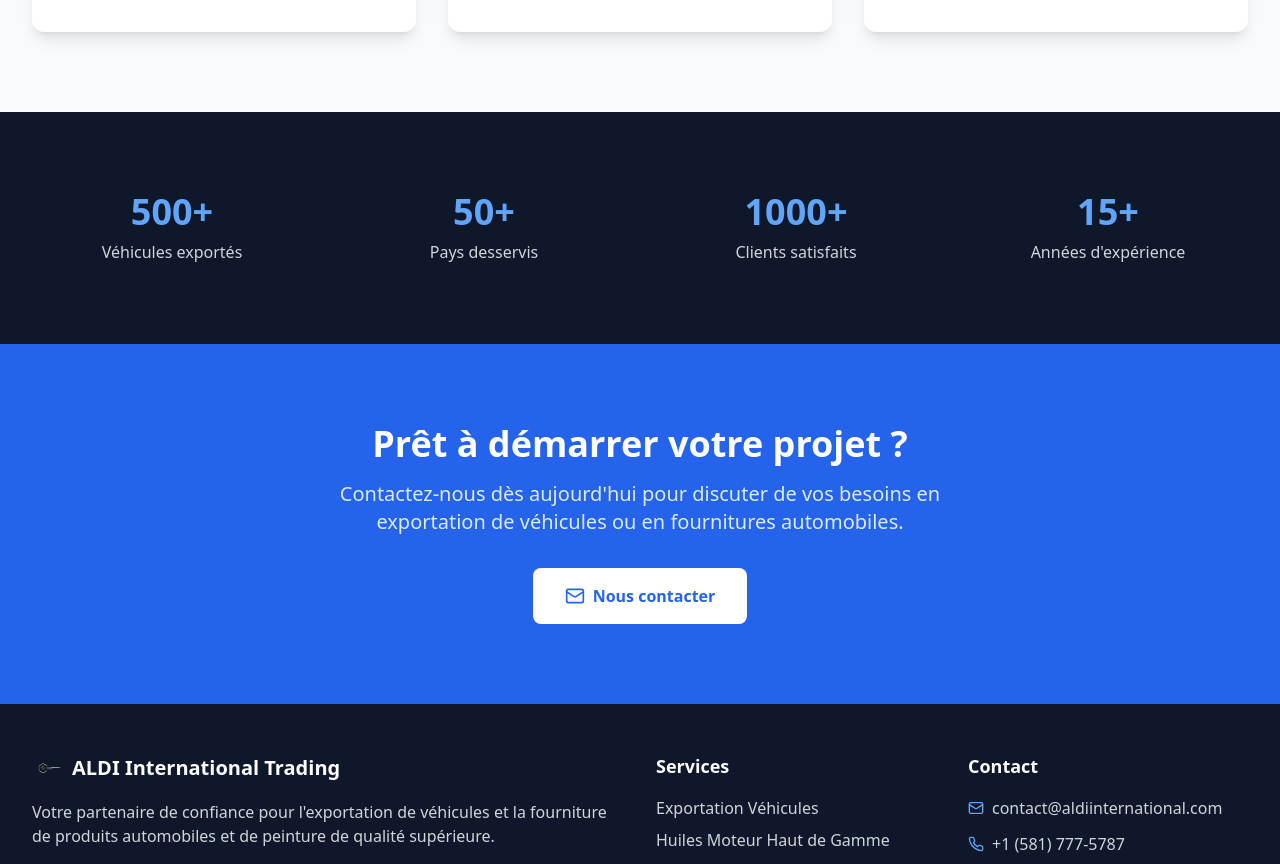
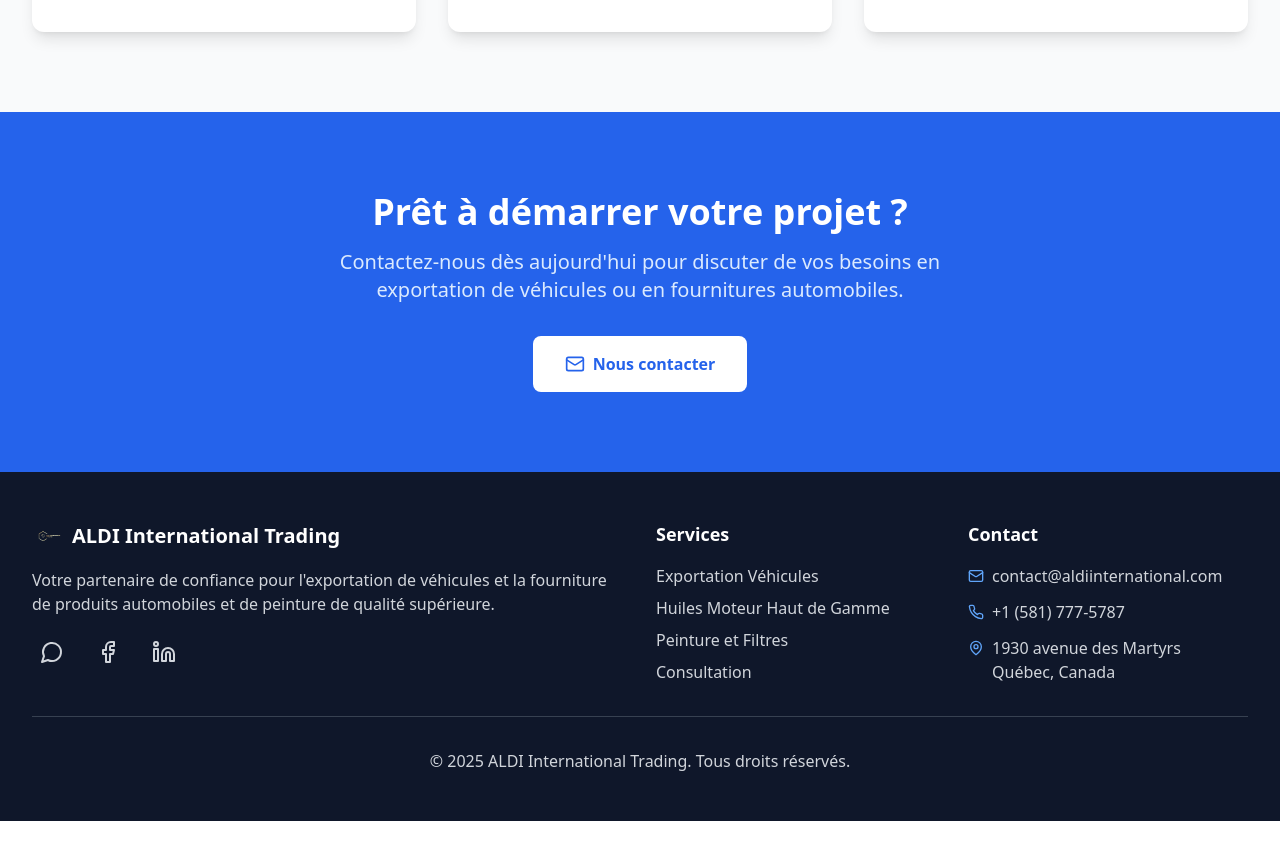
Before and after one commit to Mbagnick05/Aldi-International-Trading, a React (Vite) app: page / in a window 1280 px wide. Shown: the part 1948-2812 px from the top of the page. After the commit the page ends 2769 px from the top, so only its background shows below. Built offline with nearby package versions, Linux system fonts and the light colour scheme.

Commit message:
modification

```diff
--- a/src/pages/Home.tsx
+++ b/src/pages/Home.tsx
@@ -157,29 +157,7 @@ const Home = () => {
         </div>
       </section>
 
-      {/* Stats Section */}
-      <section className="py-20 bg-slate-900 text-white">
-        <div className="max-w-7xl mx-auto px-4 sm:px-6 lg:px-8">
-          <div className="grid grid-cols-1 md:grid-cols-4 gap-8 text-center">
-            <div>
-              <div className="text-4xl font-bold text-blue-400 mb-2">500+</div>
-              <div className="text-gray-300">Véhicules exportés</div>
-            </div>
-            <div>
-              <div className="text-4xl font-bold text-blue-400 mb-2">50+</div>
-              <div className="text-gray-300">Pays desservis</div>
-            </div>
-            <div>
-              <div className="text-4xl font-bold text-blue-400 mb-2">1000+</div>
-              <div className="text-gray-300">Clients satisfaits</div>
-            </div>
-            <div>
-              <div className="text-4xl font-bold text-blue-400 mb-2">15+</div>
-              <div className="text-gray-300">Années d'expérience</div>
-            </div>
-          </div>
-        </div>
-      </section>
+
 
       {/* CTA Section */}
       <section className="py-20 bg-blue-600">
--- a/src/pages/SupplyDetail.tsx
+++ b/src/pages/SupplyDetail.tsx
@@ -56,7 +56,6 @@ const SupplyDetail = () => {
         'Couvrance': '10 m²/L',
         'Temps de séchage': '6-9 heures',
         'Dilution': 'À l\'eau',
-        'Garantie': '15 ans'
       },
       features: [
         'Excellente adhérence',
```
